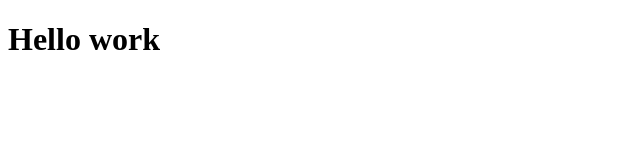
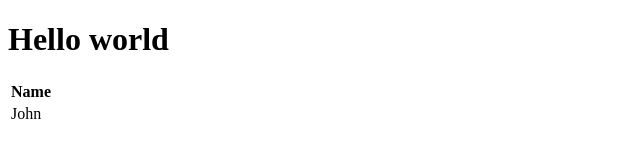
Before and after one commit to cursosdevfull/Javascript_Group04, a plain HTML site: page index.html in a window 1280 px wide. Shown: the whole page, without its empty margins (0-640 px from the left). Drawn offline with Linux system fonts and the light colour scheme.

Commit message:
index modificado

```diff
--- a/index.html
+++ b/index.html
@@ -6,6 +6,14 @@
     <title>Document</title>
   </head>
   <body>
-    <h1>Hello work</h1>
+    <h1>Hello world</h1>
+    <table>
+      <tr>
+        <th>Name</th>
+      </tr>
+      <tr>
+        <td>John</td>
+      </tr>
+    </table>
   </body>
 </html>
```
